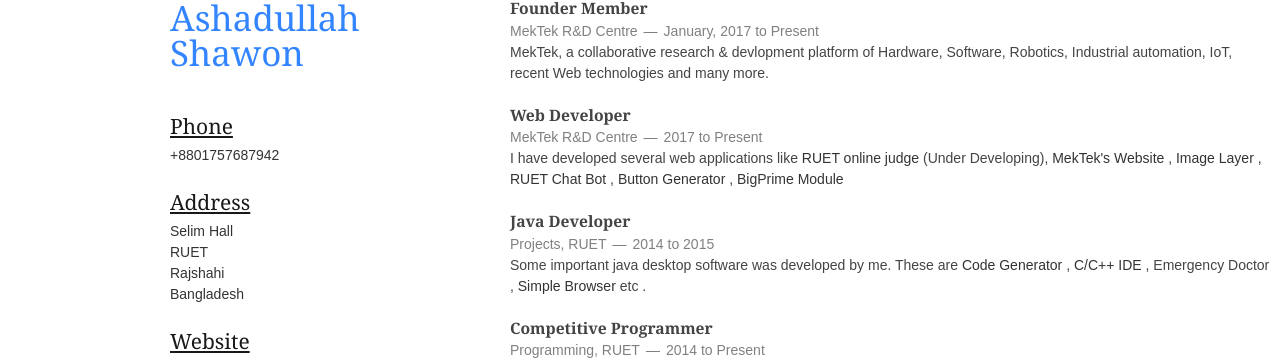
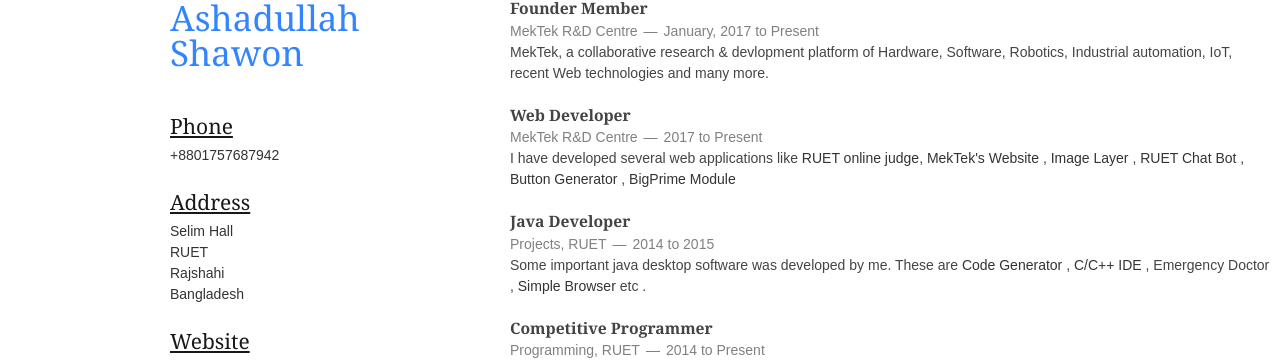
Before and after one commit to shawon100/shawon100.github.io, a Jekyll site: the page built from resume.html, in a window 1280 px wide. Shown: the part 213-573 px from the top of the page. Built offline with Jekyll 4.4.1, drawn with Linux system fonts in a browser that asks for light colours; nearby versions of some CDN libraries; library files that are not in the unit come from our copies.

Commit message:
Update resume.html

```diff
--- a/resume.html
+++ b/resume.html
@@ -125,7 +125,7 @@
             <h1>Web Developer</h1>
             <span><address>MekTek R&D Centre</address><time>2017 to Present</time></span>
         </header>
-        <p>I have developed several web applications like <a href="http://ruetoj-ruetoj.193b.starter-ca-central-1.openshiftapps.com">RUET online judge</a> (Under Developing), <a href="http://mektekbd.com">MekTek's Website</a> , <a href="http://ruet13.freeiz.com">Image Layer</a> , <a href="http://ruetchatbot.rf.gd">RUET Chat Bot</a> , <a href="https://shawon100.github.io/Button-Generator/index.html">Button Generator</a> , <a href="https://www.npmjs.com/package/bigprime">BigPrime Module</a> </p>
+        <p>I have developed several web applications like <a href="http://ruetoj-ruetoj.193b.starter-ca-central-1.openshiftapps.com">RUET online judge</a>, <a href="http://mektekbd.com">MekTek's Website</a> , <a href="http://ruet13.freeiz.com">Image Layer</a> , <a href="http://ruetchatbot.000webhostapp.com/">RUET Chat Bot</a> , <a href="https://shawon100.github.io/Button-Generator/index.html">Button Generator</a> , <a href="https://www.npmjs.com/package/bigprime">BigPrime Module</a> </p>
     </article>
     <article>
         <header>
```
